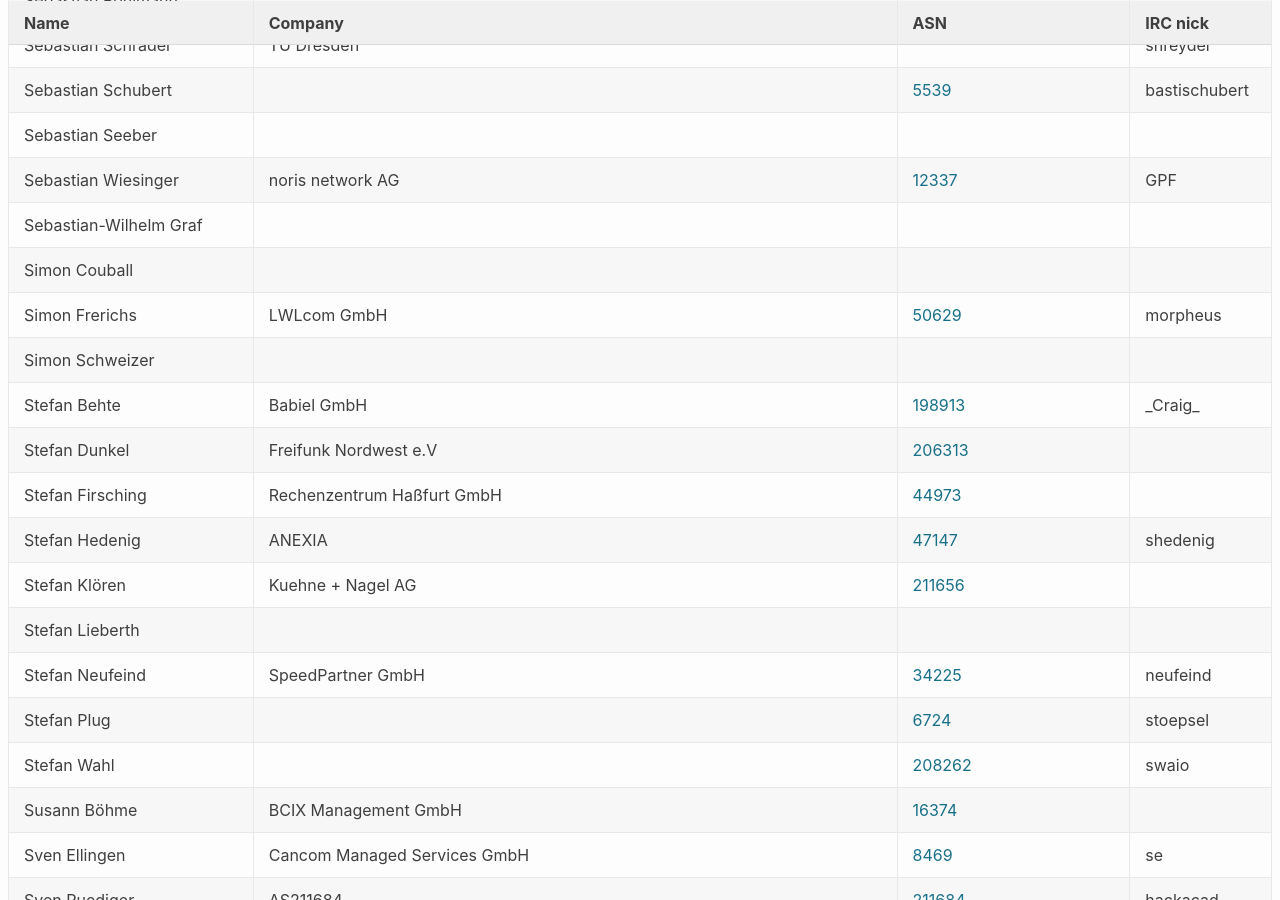
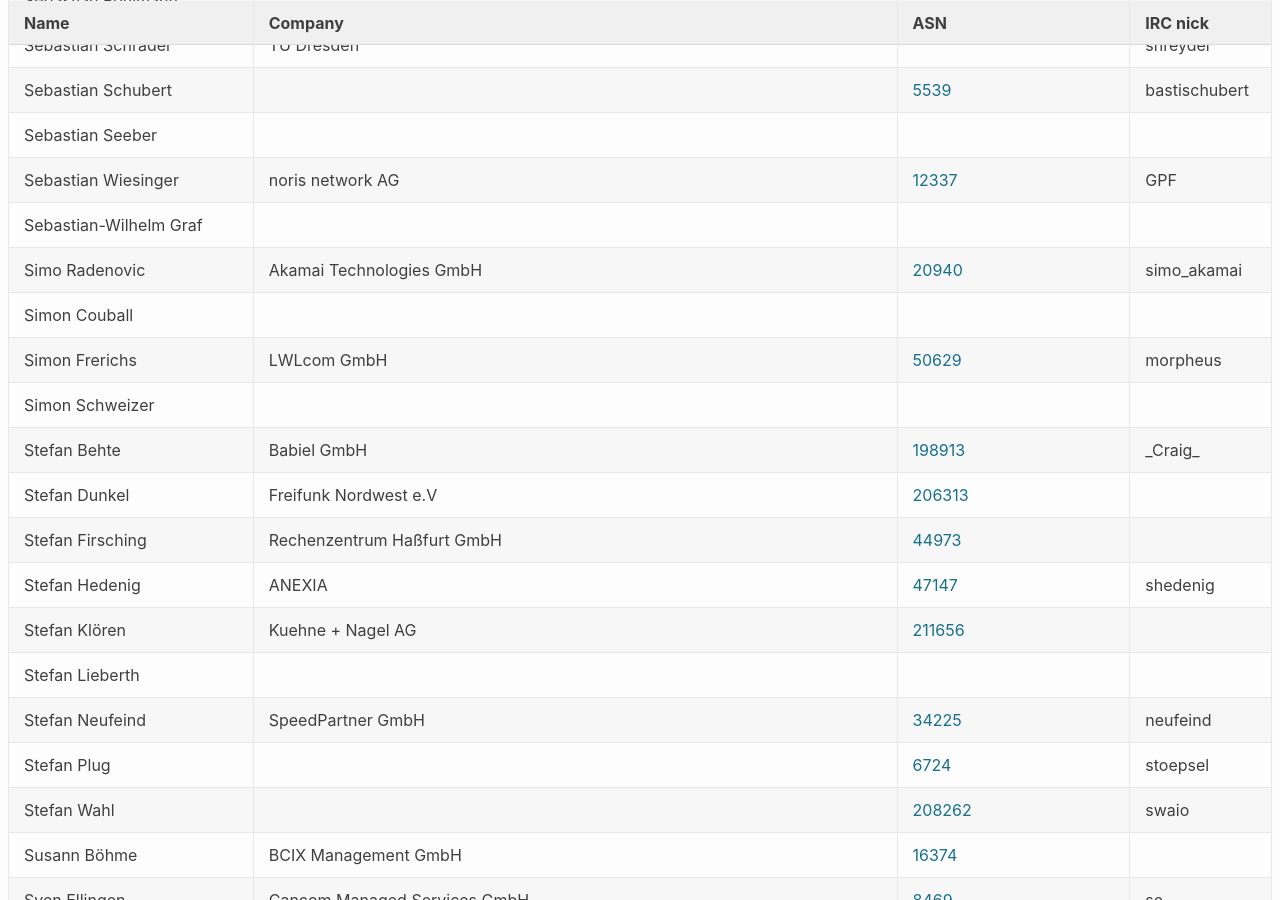
Before and after one commit to denog/pretix-attendeelist, a Jekyll site: the page built from denog13/index.markdown, in a window 1280 px wide and 900 px high, scrolled down 10339 px. Built offline with Jekyll 4.4.1, drawn with Linux system fonts in a browser that asks for light colours.

Commit message:
Latest data: Tue Oct 12 14:12:19 UTC 2021

```diff
--- a/_data/attendees_denog13.json
+++ b/_data/attendees_denog13.json
@@ -1366,6 +1366,12 @@
     "company": null,
     "irc": null,
     "asn": null
+  },
+  {
+    "name": "Simo Radenovic",
+    "company": "Akamai Technologies GmbH",
+    "irc": "simo_akamai",
+    "asn": "20940"
   },
   {
     "name": "Stefan Behte",
```
